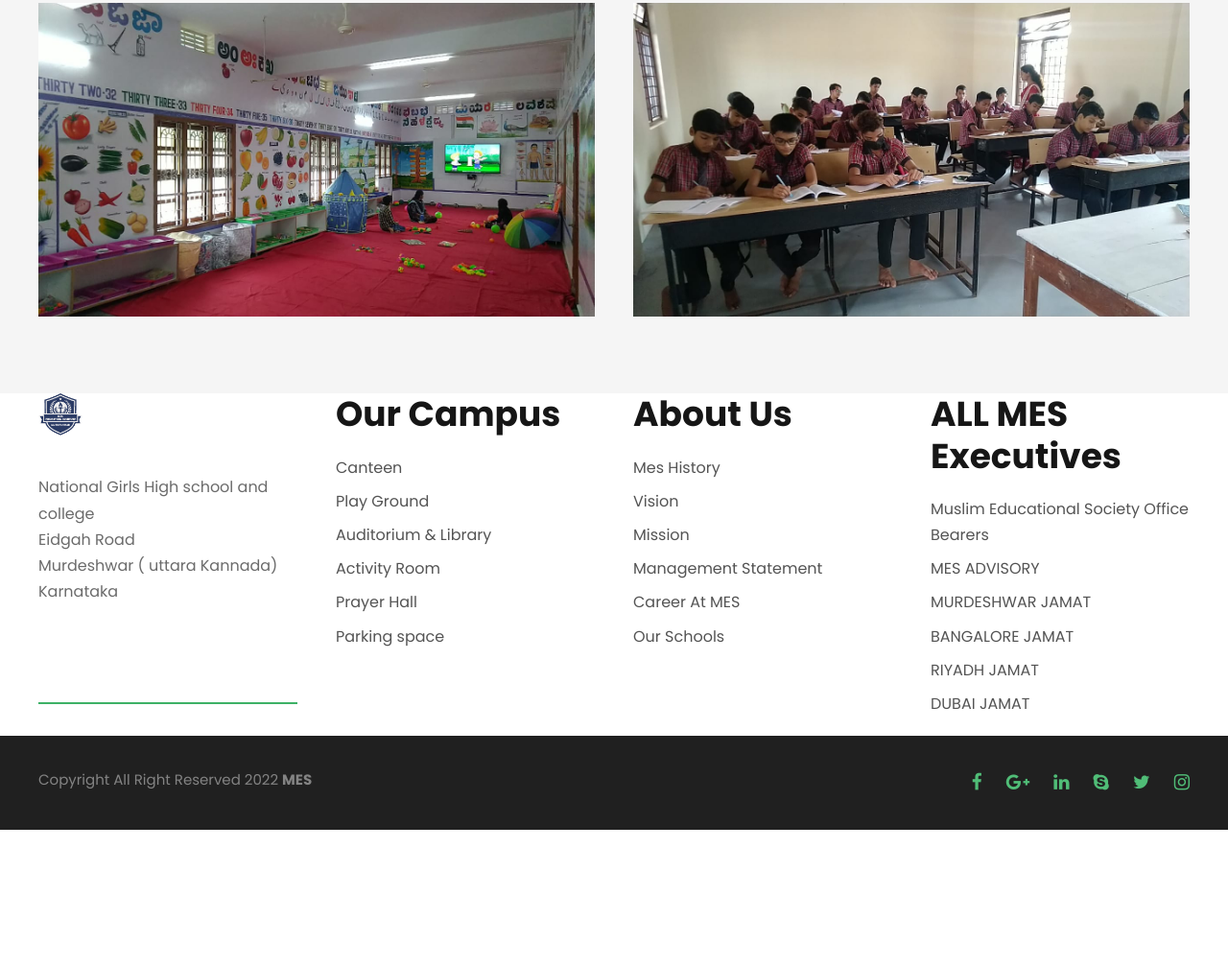
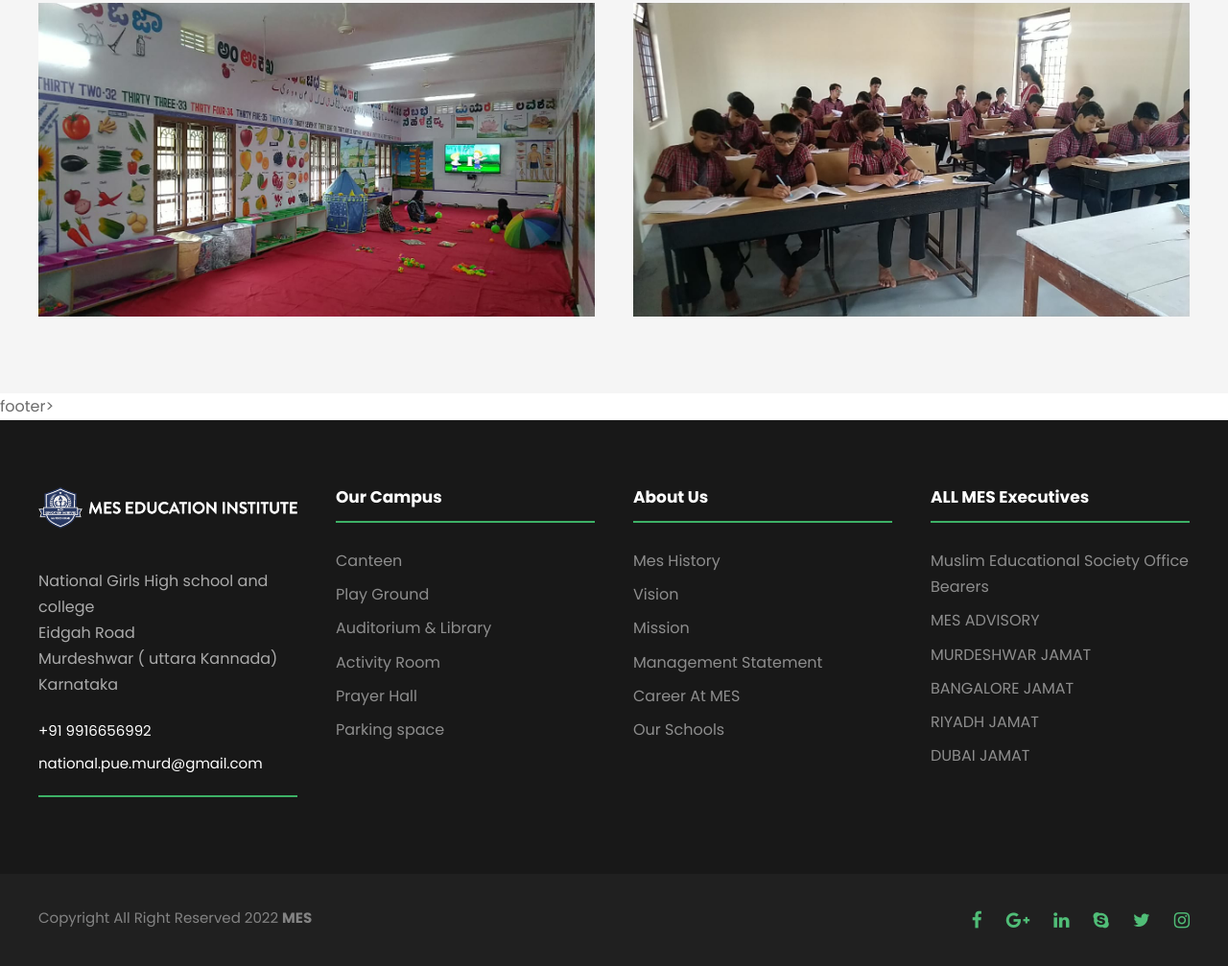
Before and after one commit to mohdzayeem/meseducation-, a plain HTML site: page mes-edu/gallery.html in a window 1280 px wide. Shown: the part 1991-2998 px from the top of the page at 96% size. Before the commit the page ends 2856 px from the top, so only its background shows below. Drawn offline with Linux system fonts and the light colour scheme; a web font is replaced by a local one.

Commit message:
Update gallery.html

```diff
--- a/mes-edu/gallery.html
+++ b/mes-edu/gallery.html
@@ -426,8 +426,8 @@
             </div>
 
 
-            <footer>
-		    <div class="kingster-footer-container kingster-container clearfix">
+           footer>  <div class="kingster-footer-wrapper ">
+                    <div class="kingster-footer-container kingster-container clearfix">
                         <div class="kingster-footer-column kingster-item-pdlr kingster-column-15">
                             <div id="text-2" class="widget widget_text kingster-widget">
                                 <div class="textwidget">
@@ -497,7 +497,6 @@
 				<div class="kingster-copyright-wrapper">
 					<div class="kingster-copyright-container kingster-container clearfix">
 						<div class="kingster-copyright-left kingster-item-pdlr">Copyright All Right Reserved 2022 <strong>MES</strong></div>
-
 						<div class="kingster-copyright-right kingster-item-pdlr">
 							<div class="gdlr-core-social-network-item gdlr-core-item-pdb  gdlr-core-none-align" style="padding-bottom: 0px ;">
 								<a href="#" target="_blank" class="gdlr-core-social-network-icon" title="facebook">
```
